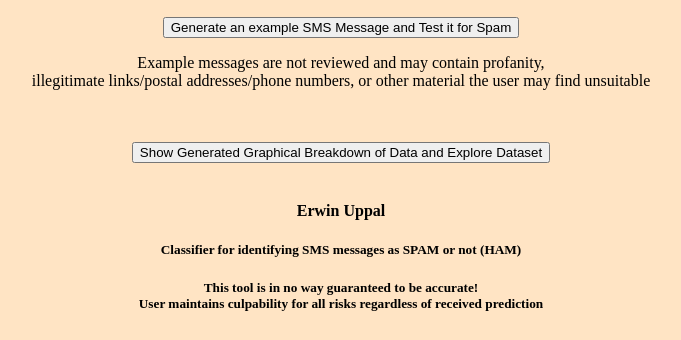
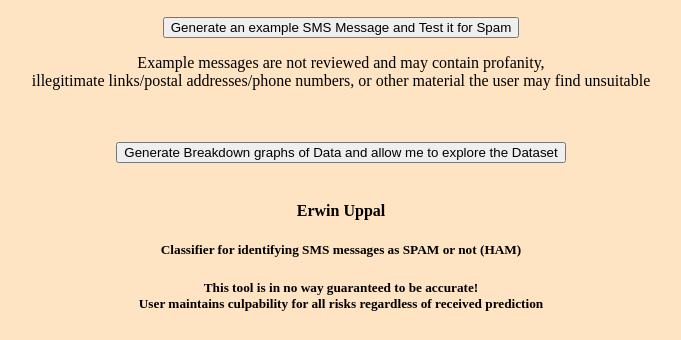
Before and after one commit to ewn2/MNBClassifier, a Flask app: page / in a window 1280 px wide. Shown: the part 319-659 px from the top of the page, without its empty margins (299-980 px from the left). Run offline with Flask 2, Linux system fonts and the light colour scheme.

Commit message:
Changed button description

```diff
--- a/templates/index.html
+++ b/templates/index.html
@@ -36,7 +36,7 @@
                 <form action="/graphs" method="post">
                     <br>
                     <br>
-                    <input type="submit" class="btn-info" value="Show Generated Graphical Breakdown of Data and Explore Dataset">
+                    <input type="submit" class="btn-info" value="Generate Breakdown graphs of Data and allow me to explore the Dataset">
                     <br>
                 </form>
             </div>
```
